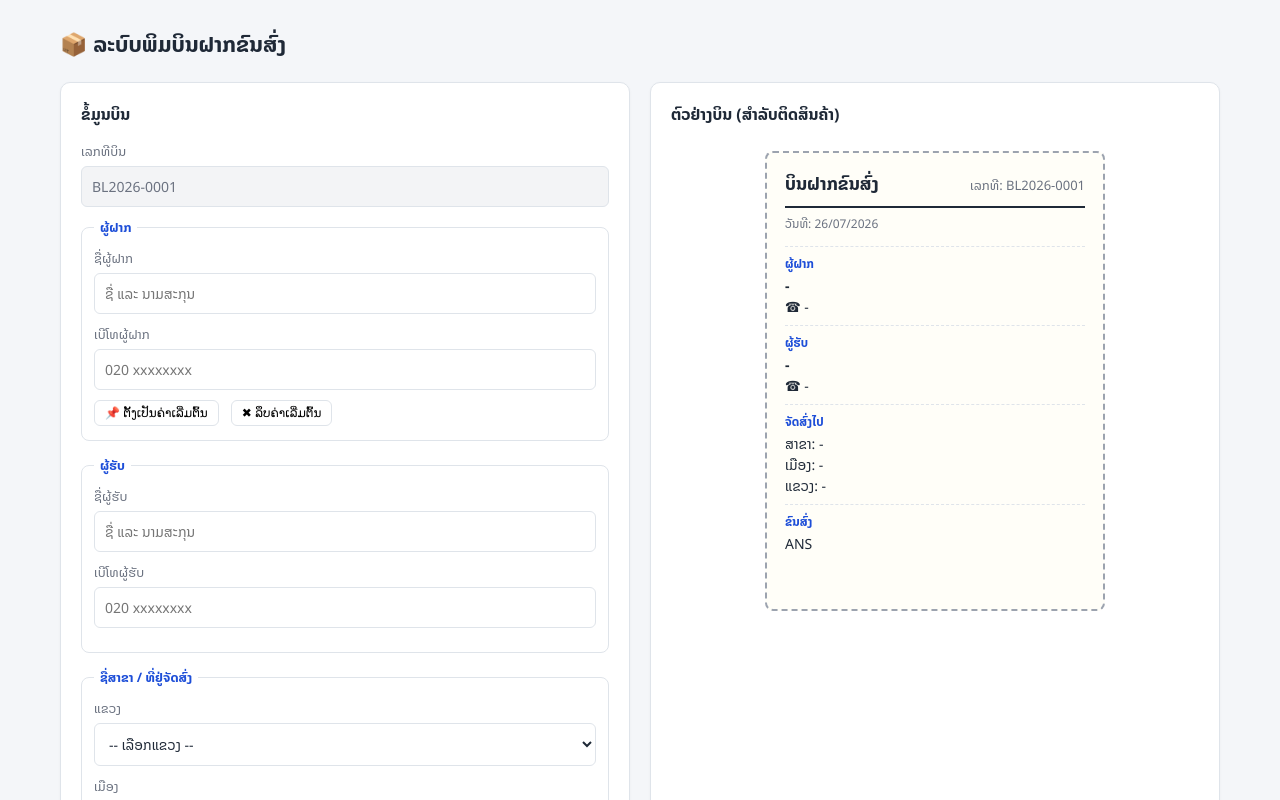
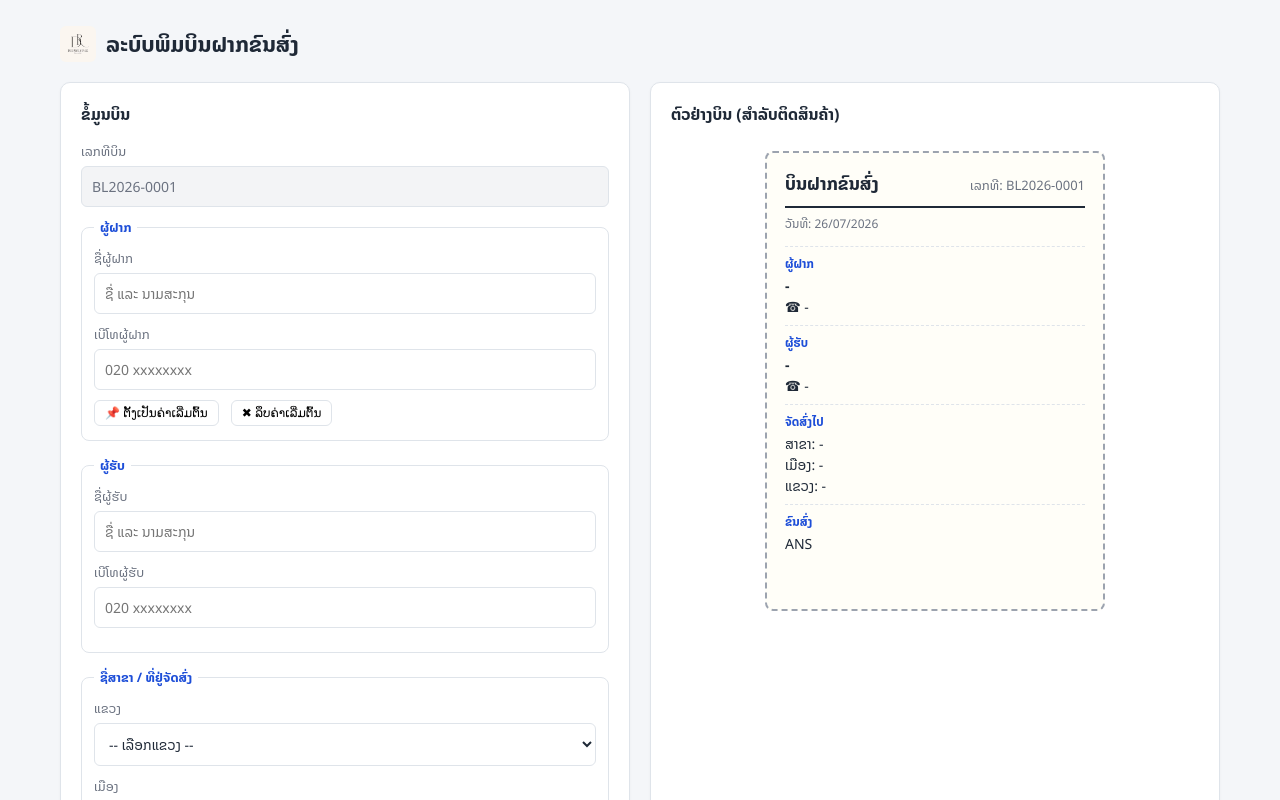
Before and after one commit to beectptsv-crypto/print-bill, a plain HTML site: page index.html in a window 1280 px wide. Shown: the top 800 px of the page. Drawn offline with Linux system fonts and the light colour scheme.

Commit message:
Add Deerise Style logo as header branding and favicon

```diff
--- a/index.html
+++ b/index.html
@@ -4,6 +4,7 @@
 <meta charset="UTF-8">
 <meta name="viewport" content="width=device-width, initial-scale=1.0">
 <title>ພິມບິນຂົນສົ່ງ</title>
+<link rel="icon" type="image/jpeg" href="logo.jpg">
 <link rel="stylesheet" href="style.css">
 </head>
 <body>
@@ -11,7 +12,7 @@
 <div class="app">
 
   <header class="topbar">
-    <h1>📦 ລະບົບພິມບິນຝາກຂົນສົ່ງ</h1>
+    <h1><img src="logo.jpg" alt="Deerise Style" class="app-logo"> ລະບົບພິມບິນຝາກຂົນສົ່ງ</h1>
   </header>
 
   <main class="layout">
--- a/style.css
+++ b/style.css
@@ -30,6 +30,16 @@ body{
 .topbar h1{
   font-size:22px;
   margin:10px 0 20px;
+  display:flex;
+  align-items:center;
+  gap:10px;
+}
+
+.app-logo{
+  height:36px;
+  width:36px;
+  object-fit:cover;
+  border-radius:6px;
 }
 
 .layout{
```
Also changed, not shown: logo.jpg (added), 1 other file.
